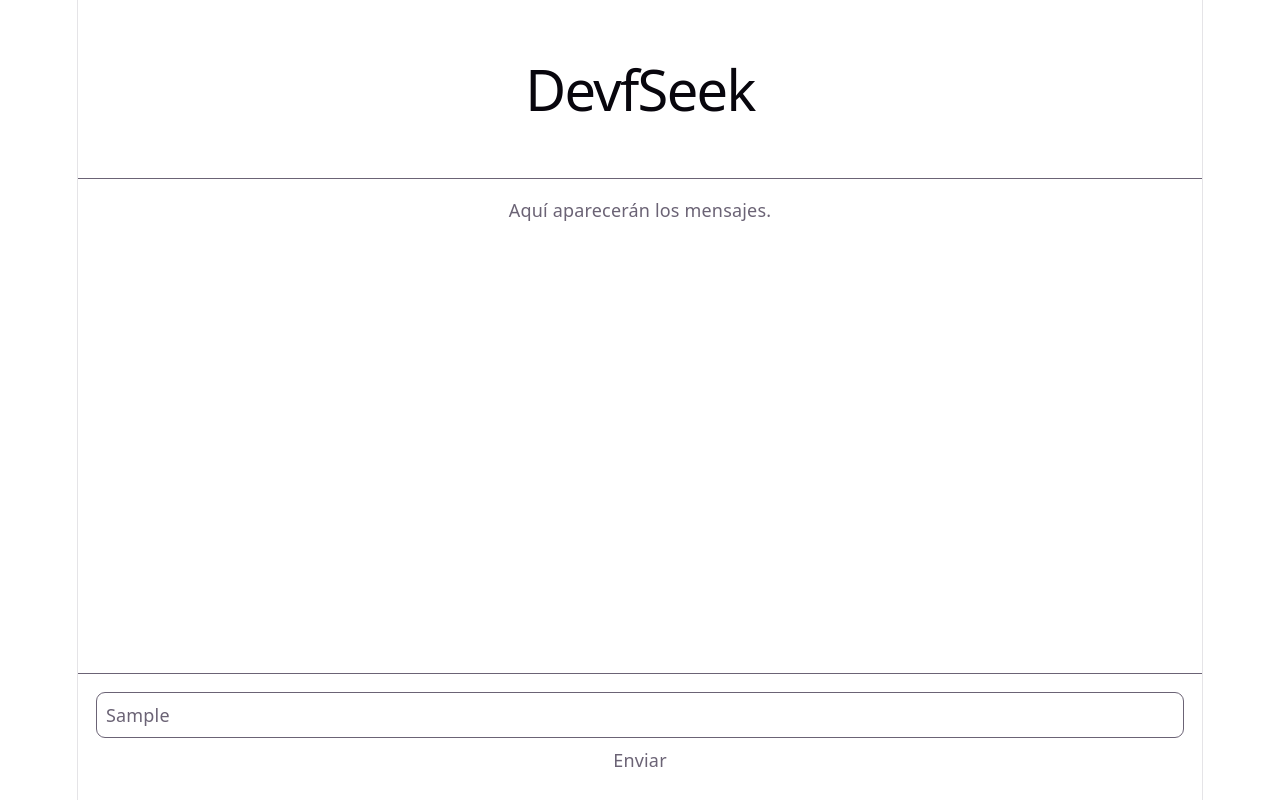
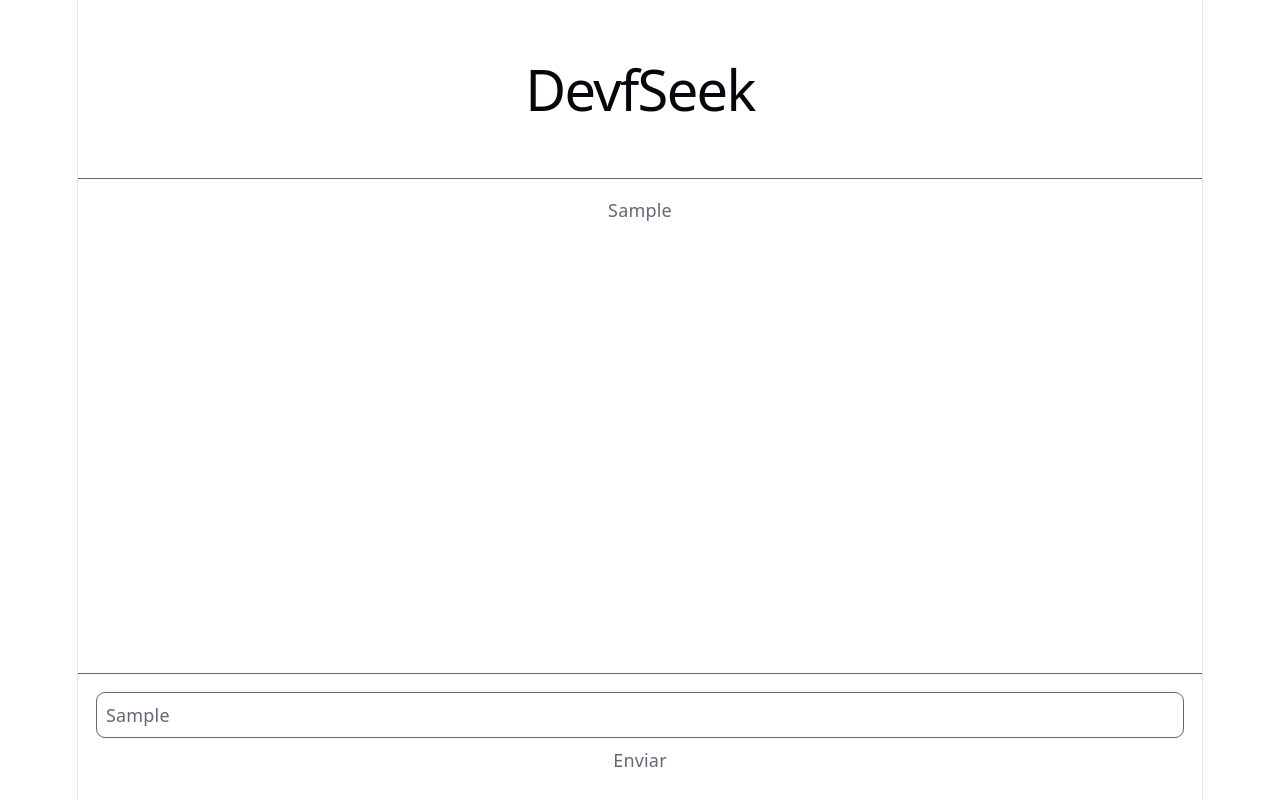
Before and after one commit to NataliaMacias02/clon-ChatGPT, a React (Vite) app: page / in a window 1280 px wide. Both pictures are taken after typing "Sample" into the empty fields and a click on the button "Enviar". Built offline with nearby package versions, Linux system fonts and the light colour scheme.

Commit message:
Mostrar mensajes en el chat

```diff
--- a/src/App.jsx
+++ b/src/App.jsx
@@ -1,10 +1,12 @@
 import { useForm } from "react-hook-form";
+import { useState } from "react";
 
 function App() {
+  const [mensajes, setMensajes] = useState([]);
   const { register, handleSubmit, formState: { errors } } = useForm();
 
   const onSubmit = (data) => {
-    console.log(data);
+    setMensajes([...mensajes, data.mensaje]);
   };
 
   return (
@@ -16,10 +18,13 @@ function App() {
         </h1>
       </header>
 
+      {/* Mostrar los mensajes en el chat */}
       <section className="flex-1 p-4">
-        <p>
-          Aquí aparecerán los mensajes.
-        </p>
+        {mensajes.map((mensaje, index) => (
+          <p key={index}>
+            {mensaje}
+          </p>
+        ))}
       </section>
 
       <form onSubmit={handleSubmit(onSubmit)} className="p-4 border-t flex gap-2">
```
